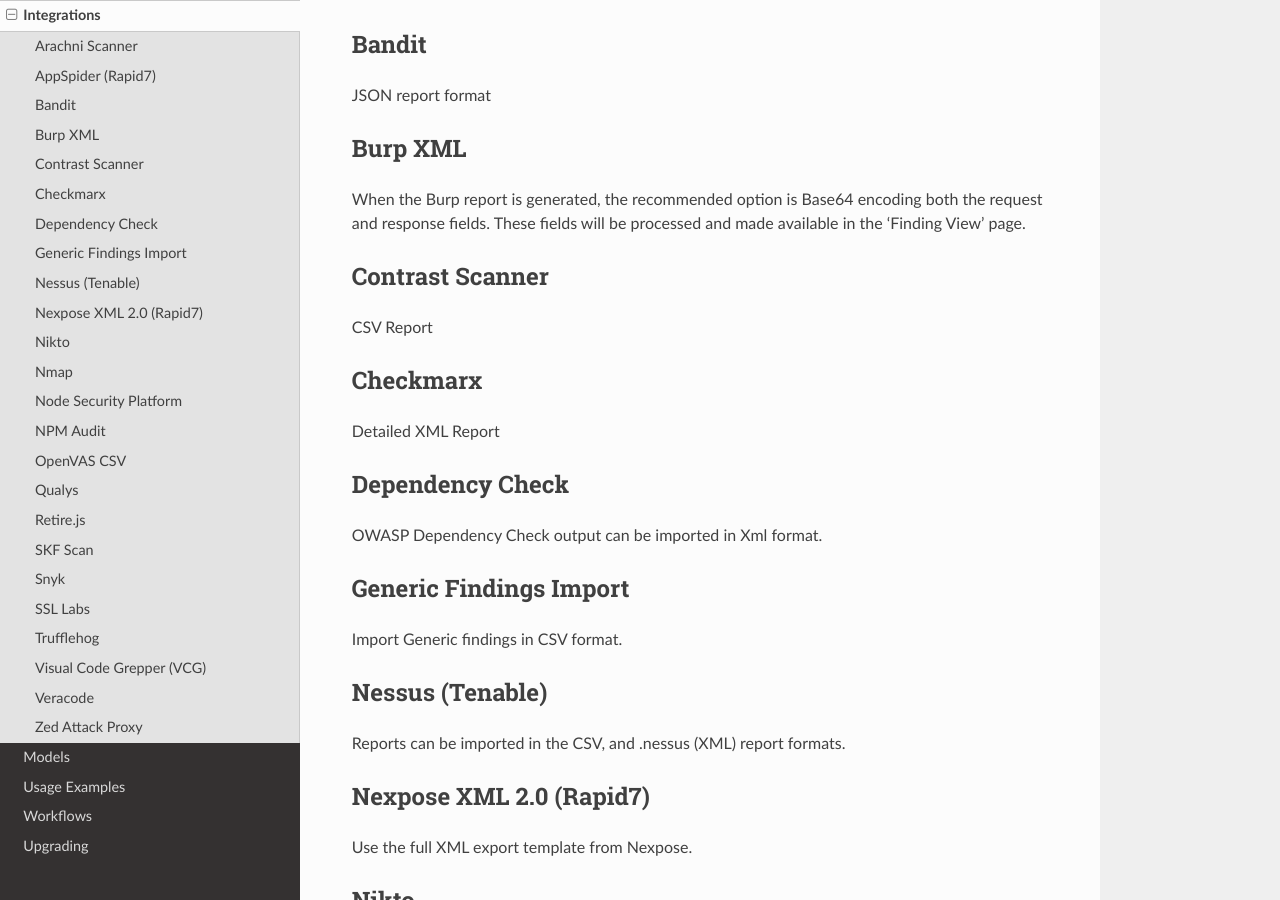
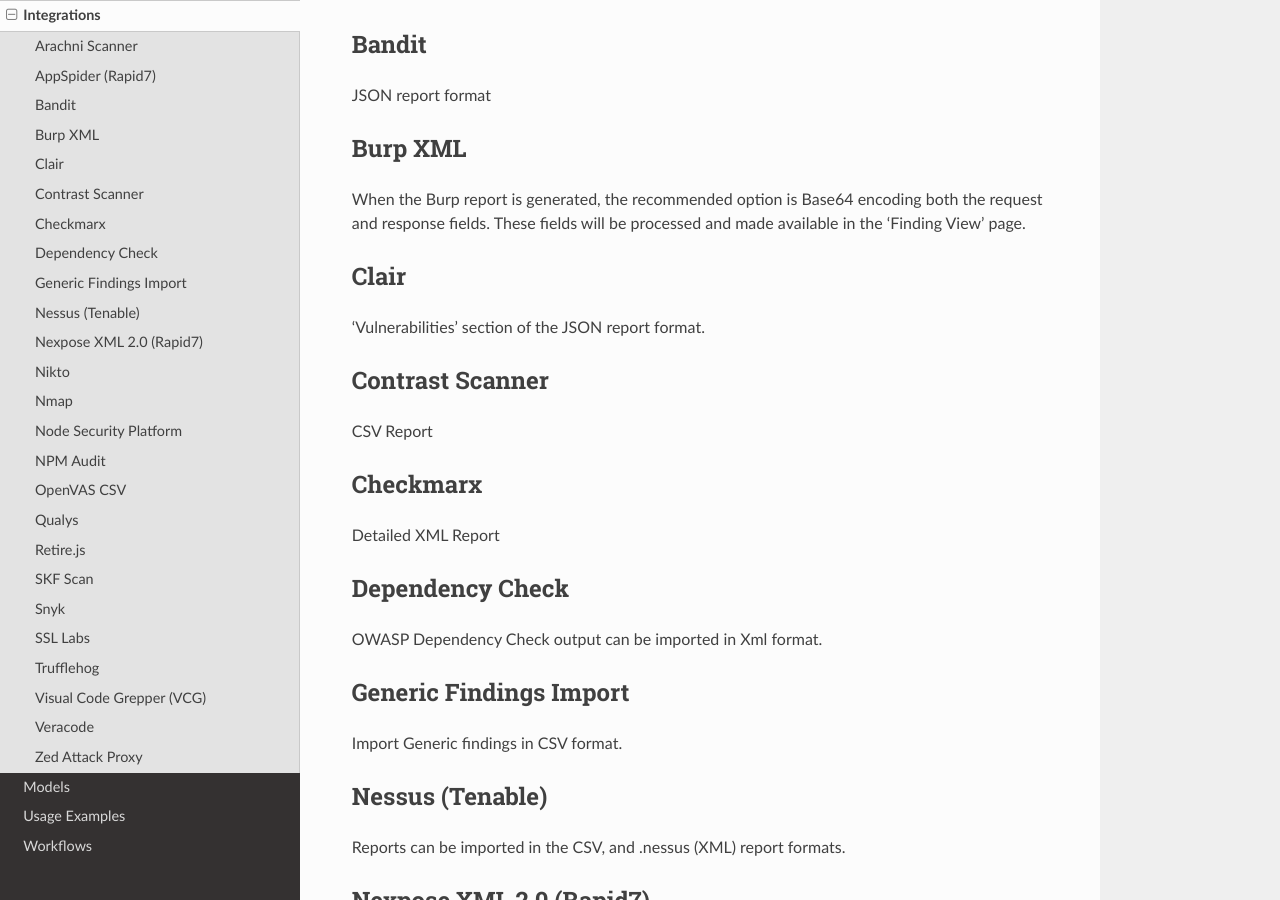
Before and after one commit to DefectDojo/Documentation, a Sphinx documentation site: the page built from docs/integrations.rst, in a window 1280 px wide and 900 px high, scrolled down 388 px. Built offline with Sphinx 7.4.7 and the Read the Docs theme 2.0.0, drawn with Linux system fonts in a browser that asks for light colours.

Commit message:
Added documentation for #699

```diff
--- a/docs/integrations.rst
+++ b/docs/integrations.rst
@@ -18,6 +18,10 @@
 Burp XML
 ----------
 When the Burp report is generated, the recommended option is Base64 encoding both the request and response fields. These fields will be processed and made available in the 'Finding View' page.
+
+Clair
+----------
+'Vulnerabilities' section of the JSON report format.
 
 Contrast Scanner
 ----------
```
